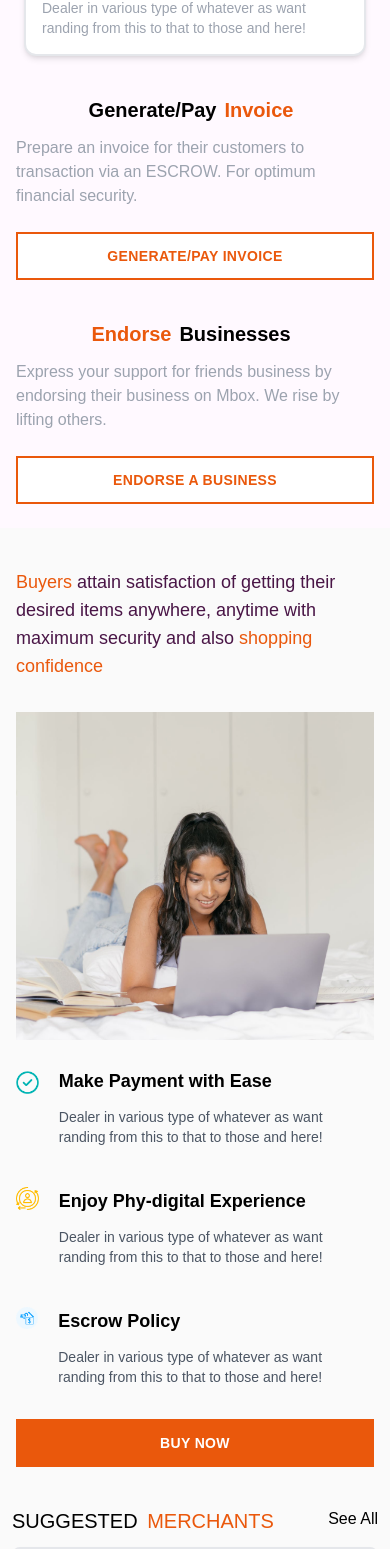
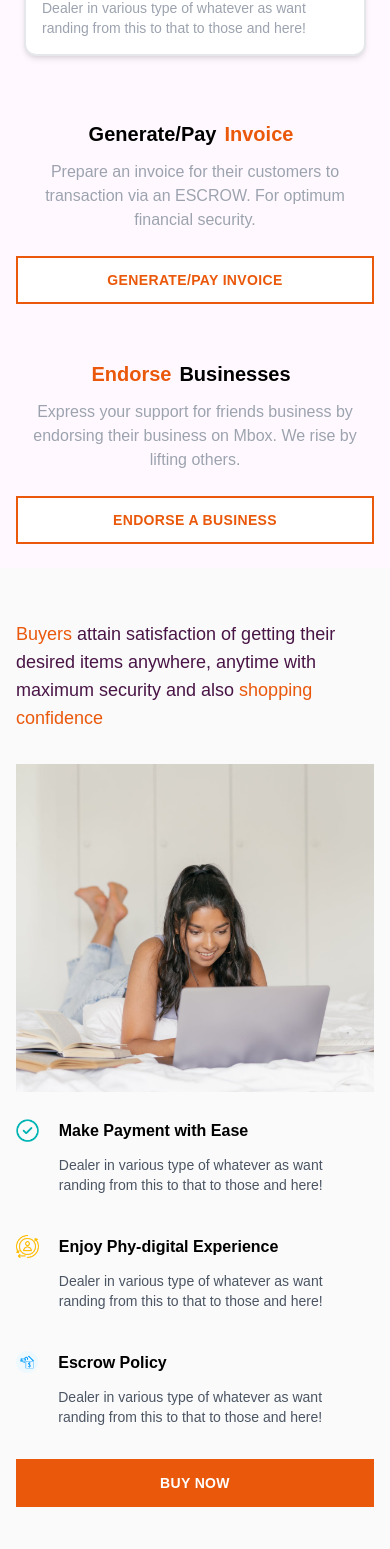
Before and after one commit to mbox-project/mbox-user, a Next.js app: page / in a window 390 px wide. Shown: the part 998-2547 px from the top of the page. Built offline with nearby package versions, Linux system fonts and the light colour scheme; a web font is replaced by a local one.

Commit message:
updated my work

```diff
--- a/components/About/index.jsx
+++ b/components/About/index.jsx
@@ -17,7 +17,7 @@ const About = () => {
             </div>
 
             <div className="col-span-3 lg:col-span-2  ">
-              <p className=" -mt-10 md:mt-3 lg:mt-11  leading-loose abouttext">
+              <p className=" mt-4 md:mt-3 lg:mt-11  leading-loose abouttext">
                 Mbox is Africa’s first digital marketplace that allows SMEs
                 create a digital version of their business without website. With
                 just your username, your business can connect with millions of
--- a/components/BecomeAMerchant/index.jsx
+++ b/components/BecomeAMerchant/index.jsx
@@ -25,7 +25,9 @@ const BecomeAMerchant = () => {
                   <Image src={becomeamerchant1} />
                 </div>
                 <div className="px-5 ">
-                  <p className="font-bold text-lg ">Improve Business Reach</p>
+                  <p className="font-bold text-base md:text-lg ">
+                    Improve Business Reach
+                  </p>
                   <p className="text-sm text-gray-600 pt-3">
                     Dealer in various type of whatever as want randing from this
                     to that to those and here!
@@ -37,7 +39,7 @@ const BecomeAMerchant = () => {
                   <Image src={becomeamerchant2} />
                 </div>
                 <div className="px-5">
-                  <p className="font-bold text-lg  ">
+                  <p className="font-bold text-base md:text-lg  ">
                     Get Reviews From Real Buyers
                   </p>
                   <p className="text-sm text-gray-600 pt-3">
@@ -51,7 +53,7 @@ const BecomeAMerchant = () => {
                   <Image src={becomeamerchant3} />
                 </div>
                 <div className="px-5">
-                  <p className="font-bold text-lg md:ml-5 ">
+                  <p className="font-bold text-base md:text-lg md:ml-5 ">
                     Have Your Store Online Without a Website
                   </p>
                   <p className="text-sm text-gray-600 pt-3 md:ml-5">
--- a/components/BuyNow/index.jsx
+++ b/components/BuyNow/index.jsx
@@ -11,7 +11,7 @@ const BuyNow = () => {
     <section className="aboutbg">
       <div className="lg:flex ">
         <div className="max-w-screen-xl px-4 py-10  md:py-8 lg:py-16 mx-auto sm:px-6 lg:px-8">
-          <div className="">
+          <div className=" mt-3 mb-4 md:mb-0 md:mt-0">
             <h4 className=" text-lg lg:text-xl abouttext lg:tracking-wider">
               <span className="text-orange-600">Buyers </span>attain
               satisfaction of getting their desired items anywhere, anytime with
@@ -26,11 +26,13 @@ const BuyNow = () => {
 
             <div className="col-span-2 md:col-span-1 lg:col-span-1 ">
               <div className="flex py-5">
-                <div className="md: mt-1 lg:mt-0 hover:-translate-y-1 hover:scale-110  duration-300 ">
+                <div className="md:mt-1 lg:mt-0 hover:-translate-y-1 hover:scale-110  duration-300 ">
                   <Image src={buynowicon1} />
                 </div>
                 <div className="px-5 ">
-                  <p className="font-bold text-lg ">Make Payment with Ease</p>
+                  <p className="font-bold text-base md:text-lg ">
+                    Make Payment with Ease
+                  </p>
                   <p className="text-sm text-gray-600 pt-3">
                     Dealer in various type of whatever as want randing from this
                     to that to those and here!
@@ -42,7 +44,7 @@ const BuyNow = () => {
                   <Image src={buynowicon2} />
                 </div>
                 <div className="px-5">
-                  <p className="font-bold text-lg  ">
+                  <p className="font-bold text-base md:text-lg  ">
                     Enjoy Phy-digital Experience
                   </p>
                   <p className="text-sm text-gray-600 pt-3">
@@ -56,7 +58,9 @@ const BuyNow = () => {
                   <Image src={buynowicon} width="40px" height="40px" />
                 </div>
                 <div className="px-5">
-                  <p className="font-bold text-lg  ">Escrow Policy</p>
+                  <p className="font-bold text-base md:text-lg ">
+                    Escrow Policy
+                  </p>
                   <p className="text-sm text-gray-600 pt-3">
                     Dealer in various type of whatever as want randing from this
                     to that to those and here!
--- a/components/GenerateInvoice/index.jsx
+++ b/components/GenerateInvoice/index.jsx
@@ -7,21 +7,21 @@ import Link from "next/link";
 const GenerateInvoice = () => {
   return (
     <section className="featurebg">
-      <div className="max-w-screen-lg  mt-0 md:-mt-0 px-4 py-6 mx-auto sm:px-6 lg:px-0">
+      <div className="max-w-screen-lg  mt-0  md:pt-0 md:-mt-0 px-4 py-6 mx-auto sm:px-6 lg:px-0">
         <div className="grid grid-cols-2 gap-1 mt-0 lg:mt-0 lg:grid-cols-5 lg:gap-y-6">
           <div className="col-span-2 md:col-span-1 lg:col-span-2">
             <div className=" md:m-6 lg:m-0">
-              <h2 className="text-xl lg:text-2xl flex justify-center -mt-12 md:block font-bold md:mt-4 lg:mt-16   ">
+              <h2 className="text-xl lg:text-2xl flex justify-center -mt-6 md:block font-bold md:mt-4 lg:mt-16   ">
                 Generate/Pay{" "}
                 <span className="text-orange-600 px-2">Invoice</span>
               </h2>
 
-              <p className="mt-3 md:mt-6  text-gray-400 lg:max-w-xs">
+              <p className="mt-3 text-center md:text-left md:mt-6  text-gray-400 lg:max-w-xs">
                 Prepare an invoice for their customers to transaction via an
                 ESCROW. For optimum financial security.
               </p>
 
-              <Button className="w-full h-12 px-4 md:px-6 lg:px-8 py-3 hover:-translate-y-1 hover:scale-110 duration-300  uppercase lg:normal-case lg:rounded-md  lg:mt-20 text-sm  lg:text-lg  font-bold tracking-wide  text-orange-600  sm:flex-shrink-0 sm:w-auto mt-6 md:mt-7 bg-white border-2 border-orange-600  lg:ml-0">
+              <Button className=" w-full h-12 px-6 py-3 lg:px-8 lg:cursor-pointer  uppercase lg:normal-case hover:-translate-y-1 hover:scale-110 duration-300 lg:rounded-md  lg:mt-28 text-sm  lg:text-lg font-bold tracking-wide  text-orange-600  sm:flex-shrink-0 sm:w-auto mt-6 bg-white border-2 border-orange-600  lg:ml-0">
                 <Link href={""}>Generate/Pay Invoice</Link>
               </Button>
             </div>
@@ -36,12 +36,12 @@ const GenerateInvoice = () => {
             <Image src={pics} className="ml-20" />
           </div>
           <div className="col-span-2 md:col-span-1 lg:col-span-2">
-            <div className=" mt-2 md:mt-10">
+            <div className=" mt-6 md:mt-10">
               <h2 className=" font-bold flex justify-center md:block text-xl lg:text-2xl text-orange-600 ">
                 Endorse <span className="text-black px-2">Businesses</span>
               </h2>
 
-              <p className="mt-3 md:mt-6 text-gray-400">
+              <p className="mt-3 md:mt-6 text-center md:text-left text-gray-400">
                 Express your support for friends business by endorsing their
                 business on Mbox. We rise by lifting others.
               </p>
```
